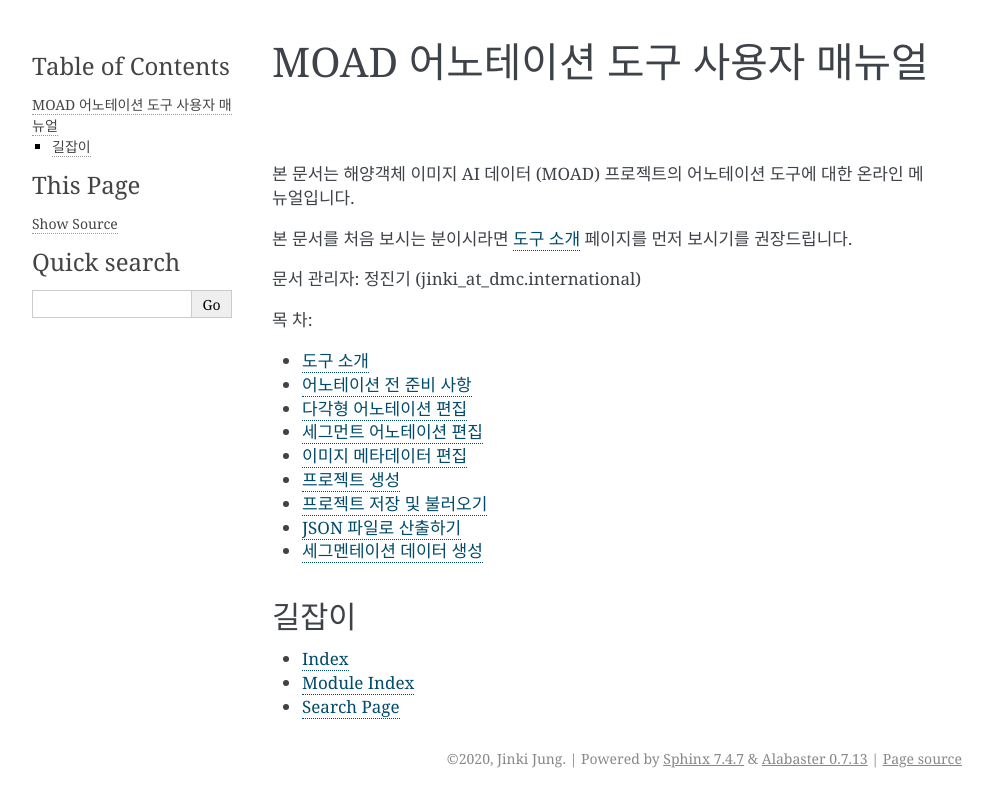
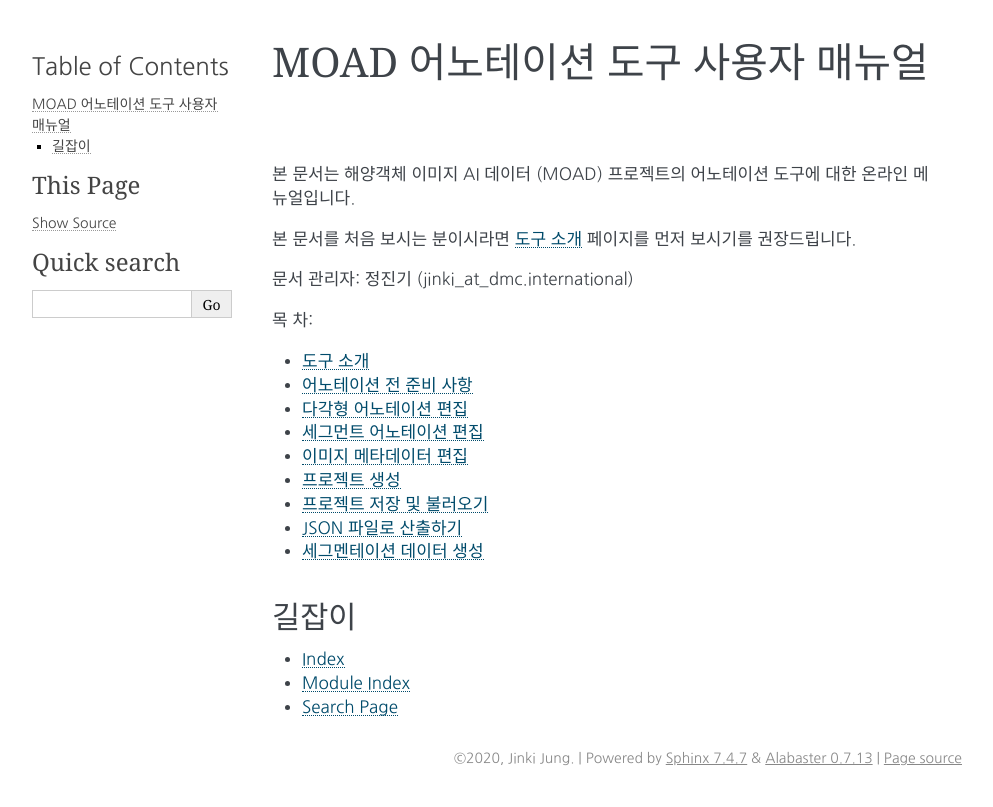
Before and after one commit to Digital-Maritime-Consultancy/docs.moad-at, a Sphinx documentation site: the page built from docs/source/index.rst, in a window 1280 px wide. Shown: the top 807 px of the page, without its empty margins (148-1141 px from the left). Built offline with Sphinx 7.4.7, drawn with Linux system fonts in a browser that asks for light colours.

Commit message:
font update

```diff
--- /dev/null
+++ b/docs/source/_static/css/css-style.css
@@ -0,0 +1,13 @@
+@import url(http://fonts.googleapis.com/earlyaccess/nanumgothic.css);
+* {
+    font-family: 'Nanum Gothic', serif;
+}
+.h1 {
+    font-family: 'Nanum Gothic', serif;
+}
+.h2 {
+    font-family: 'Nanum Gothic', serif;
+}
+.h3 {
+    font-family: 'Nanum Gothic', serif;
+}
--- a/docs/source/conf.py
+++ b/docs/source/conf.py
@@ -60,3 +60,7 @@
 # relative to this directory. They are copied after the builtin static files,
 # so a file named "default.css" will overwrite the builtin "default.css".
 html_static_path = ['_static']
+
+html_css_files = [
+    'css/css-style.css',
+]
```
